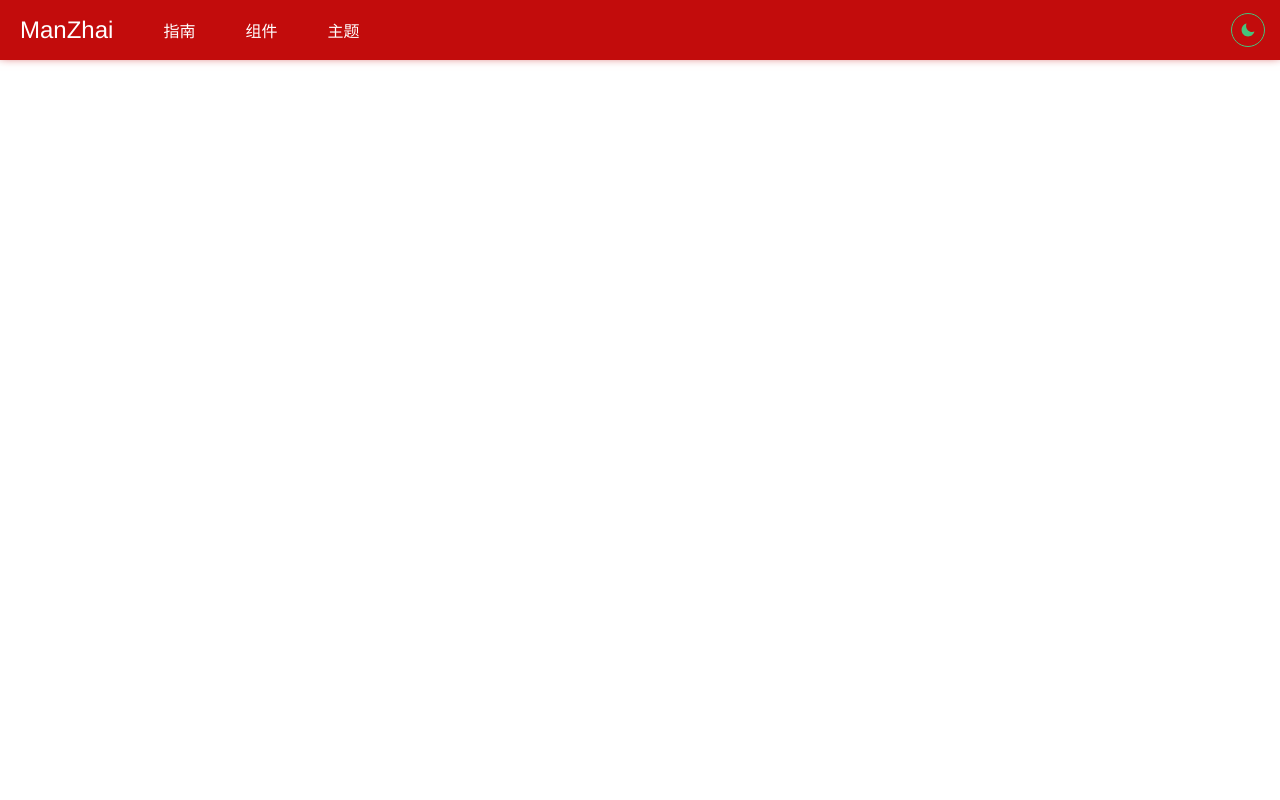
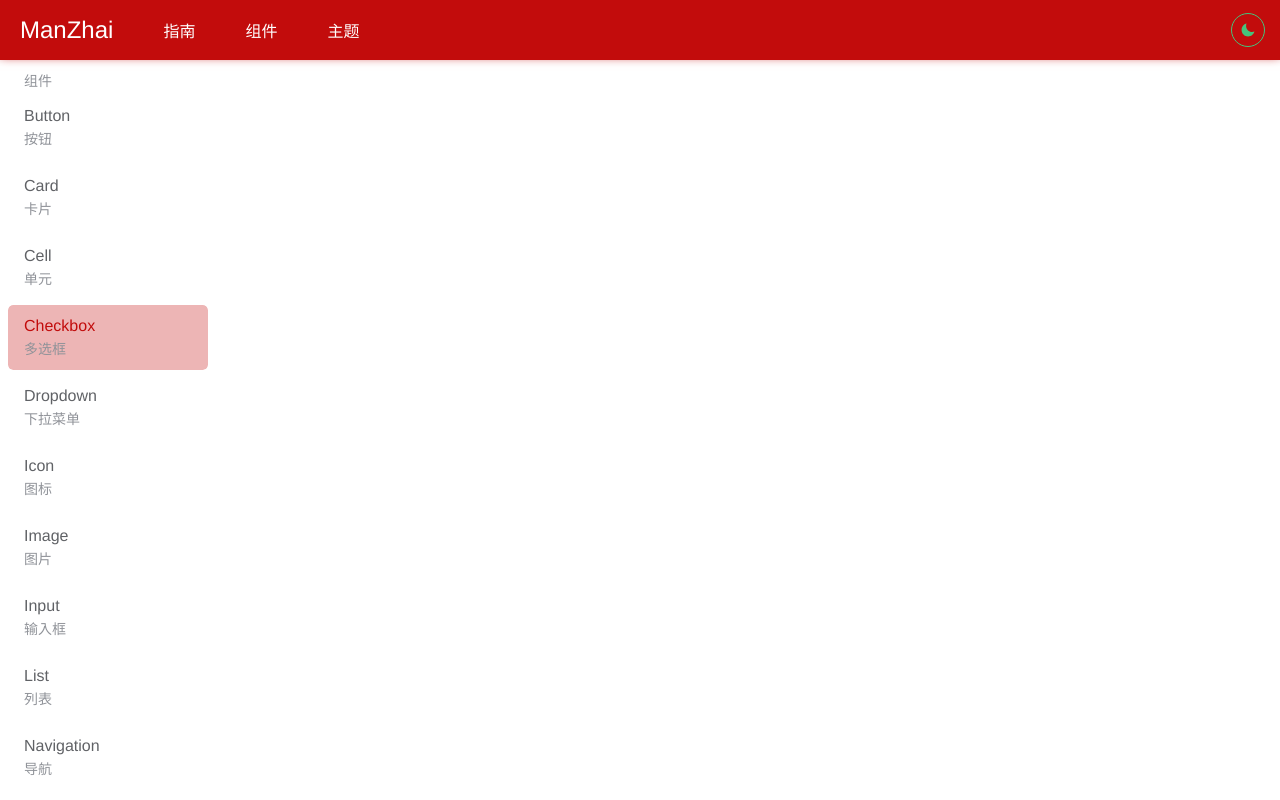
Before and after one commit to ljw1412/manzhai-ui, a Vue app: page /#/component/checkbox in a window 1280 px wide. Before the commit this address led to /#/. Built offline with nearby package versions, Linux system fonts and the light colour scheme.

Commit message:
[Checkbox] 新增

```diff
--- a/example/options/navigate.ts
+++ b/example/options/navigate.ts
@@ -16,6 +16,11 @@ export default [
         label: 'Cell',
         text: '单元',
         to: { name: 'ComponentCell' }
+      },
+      {
+        label: 'Checkbox',
+        text: '多选框',
+        to: { name: 'ComponentCheckbox' }
       },
       {
         label: 'Dropdown',
--- a/example/router.ts
+++ b/example/router.ts
@@ -5,6 +5,7 @@ import Component from './views/Component/index.vue'
 import ComponentButton from './views/Component/Button.vue'
 import ComponentCard from './views/Component/Card.vue'
 import ComponentCell from './views/Component/Cell.vue'
+import ComponentCheckbox from './views/Component/Checkbox.vue'
 import ComponentDropdown from './views/Component/Dropdown.vue'
 import ComponentIcon from './views/Component/Icon.vue'
 import ComponentImage from './views/Component/Image.vue'
@@ -47,6 +48,11 @@ export default new Router({
           path: 'cell',
           name: 'ComponentCell',
           component: ComponentCell
+        },
+        {
+          path: 'checkbox',
+          name: 'ComponentCheckbox',
+          component: ComponentCheckbox
         },
         {
           path: 'dropdown',
--- /dev/null
+++ b/example/views/Component/Checkbox.vue
@@ -0,0 +1,15 @@
+<template>
+  <div class="component-checkbox">
+    <mz-checkbox></mz-checkbox>
+  </div>
+</template>
+
+<script lang="ts">
+import { Component, Vue } from 'vue-property-decorator'
+
+@Component
+export default class ComponentCheckbox extends Vue {}
+</script>
+
+<style lang="scss" scoped>
+</style>
--- /dev/null
+++ b/packages/Checkbox/Checkbox.vue
@@ -0,0 +1,14 @@
+<template>
+  <div class="mz-checkbox">
+  </div>
+</template>
+
+<script lang="ts">
+import { Component, Vue } from 'vue-property-decorator'
+
+@Component
+export default class MzCheckbox extends Vue {}
+</script>
+
+<style lang="scss">
+</style>
--- /dev/null
+++ b/packages/Checkbox/index.ts
@@ -0,0 +1,10 @@
+import MzCheckbox from './Checkbox.vue'
+import { VueConstructor } from 'vue'
+
+MzCheckbox.componentName = 'MzCheckbox'
+
+MzCheckbox.install = (Vue: VueConstructor) => {
+  Vue.component(MzCheckbox.componentName, MzCheckbox)
+}
+
+export default MzCheckbox
--- a/src/index.ts
+++ b/src/index.ts
@@ -6,6 +6,7 @@ import * as directives from './directives'
 import Button from '../packages/Button/index'
 import Card from '../packages/Card/index'
 import Cell from '../packages/Cell/index'
+import Checkbox from '../packages/Checkbox/index'
 import CellGroup from '../packages/CellGroup/index'
 import Dropdown from '../packages/Dropdown/index'
 import Icon from '../packages/Icon/index'
@@ -31,6 +32,7 @@ const components: VueConstructor[] = [
   Card,
   Cell,
   CellGroup,
+  Checkbox,
   Dropdown,
   Icon,
   Image,
@@ -106,6 +108,7 @@ export default {
   Card,
   Cell,
   CellGroup,
+  Checkbox,
   Dropdown,
   Icon,
   Image,
```
